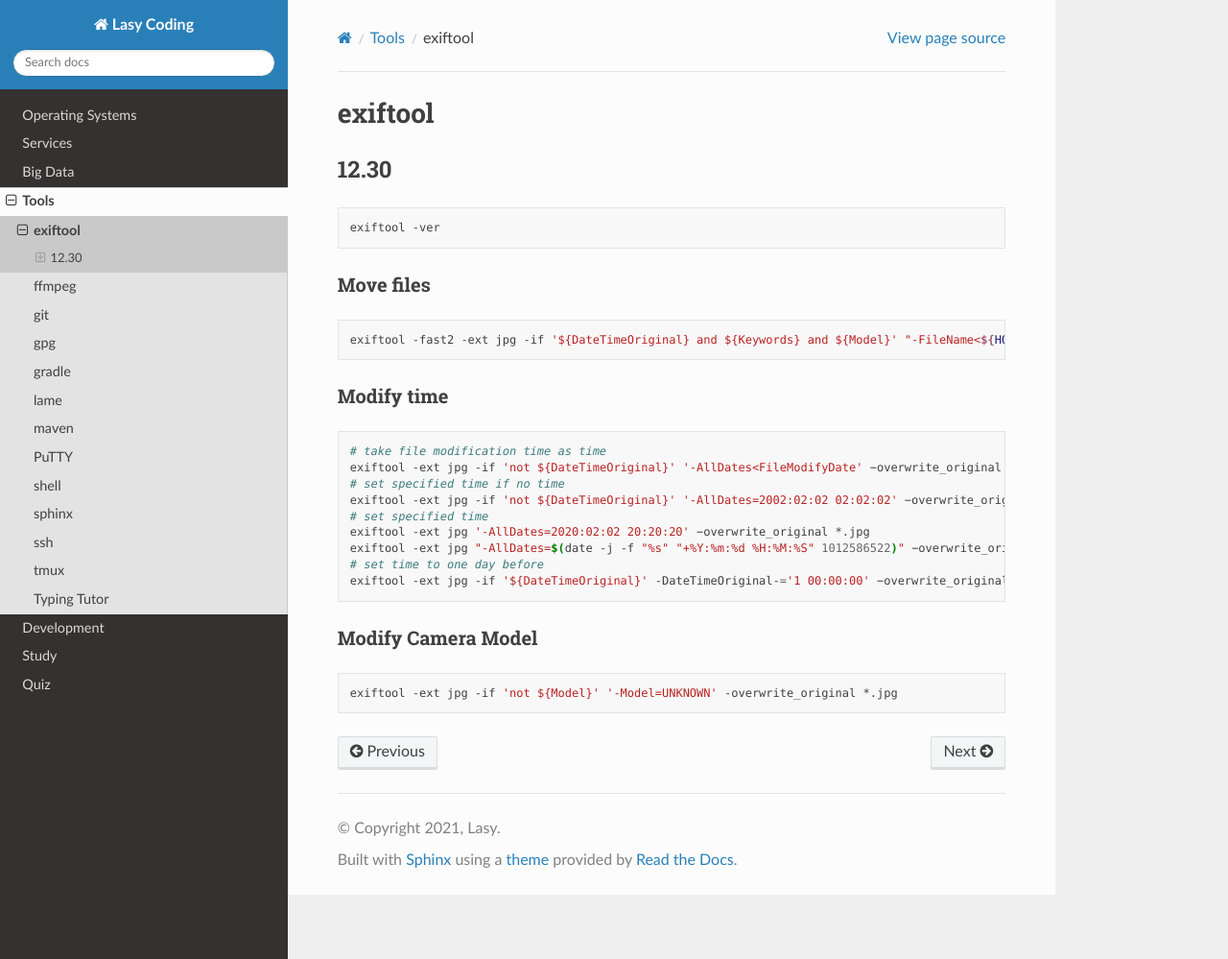
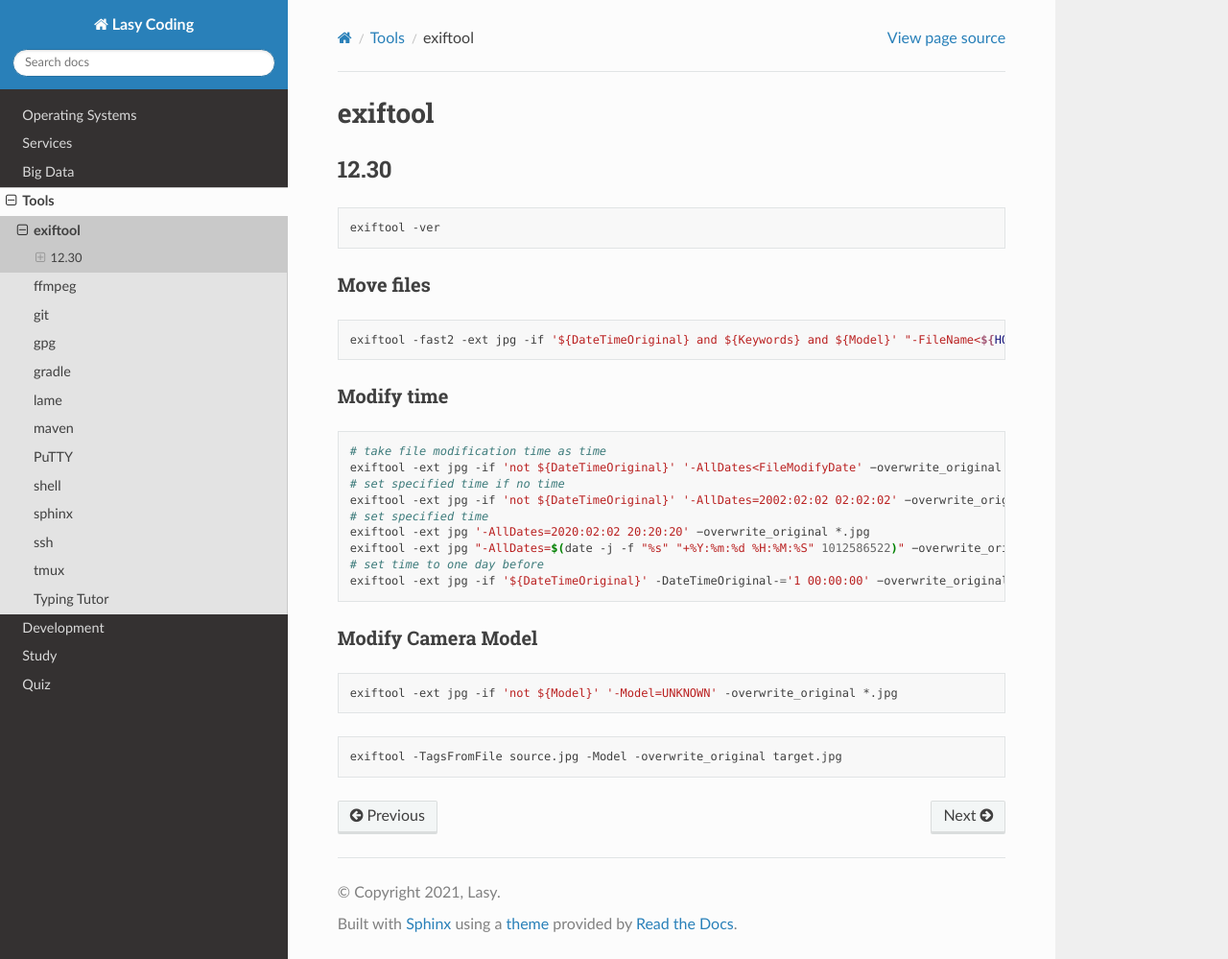
Before and after one commit to lasyard/coding, a Sphinx documentation site: the page built from docs/tools/exiftool.md, in a window 1280 px wide and 999 px high. Shown: the whole window at 96% size. Built offline with Sphinx 7.4.7 and the Read the Docs theme 2.0.0, drawn with Linux system fonts in a browser that asks for light colours.

Commit message:
Update docs/tools/exiftool.

````diff
--- a/docs/tools/exiftool.md
+++ b/docs/tools/exiftool.md
@@ -31,3 +31,7 @@ exiftool -ext jpg -if '${DateTimeOriginal}' -DateTimeOriginal-='1 00:00:00' −o
 ```sh
 exiftool -ext jpg -if 'not ${Model}' '-Model=UNKNOWN' -overwrite_original *.jpg
 ```
+
+```sh
+exiftool -TagsFromFile source.jpg -Model -overwrite_original target.jpg
+```
````
